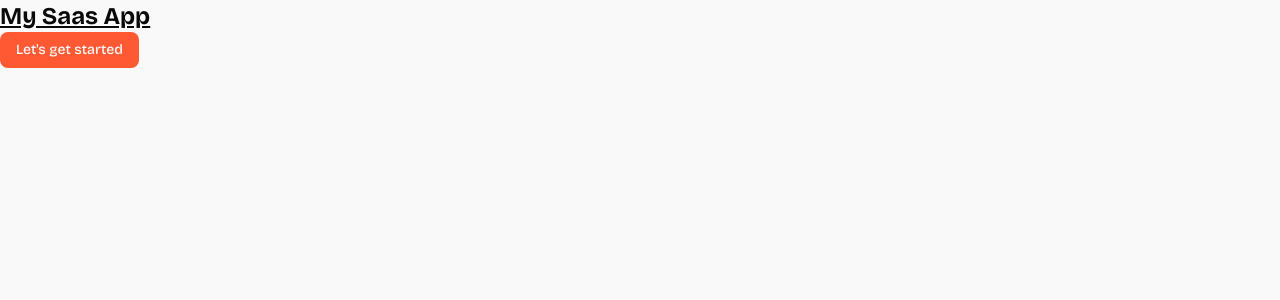
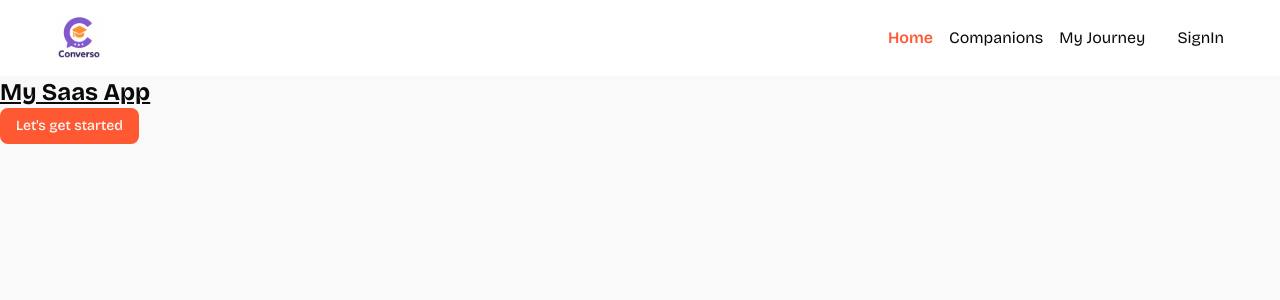
Before and after one commit to bittucse/sahayak, a Next.js app: page / in a window 1280 px wide. Shown: the top 300 px of the page. Built offline with nearby package versions, Linux system fonts and the light colour scheme.

Commit message:
implement navbar

```diff
--- a/app/layout.tsx
+++ b/app/layout.tsx
@@ -1,6 +1,7 @@
 import type { Metadata } from "next";
 import { Bricolage_Grotesque } from "next/font/google";
 import "./globals.css";
+import Navbar from "@/components/Navbar";
 
 const bricolage = Bricolage_Grotesque({
   variable: "--font-bricolage",
@@ -19,7 +20,10 @@
 }>) {
   return (
     <html lang="en">
-      <body className={`${bricolage.variable} antialiased`}>{children}</body>
+      <body className={`${bricolage.variable} antialiased`}>
+        <Navbar />
+        {children}
+        </body>
     </html>
   );
 }
--- /dev/null
+++ b/components/NavItem.tsx
@@ -0,0 +1,24 @@
+"use client";
+
+import { cn } from "@/lib/utils";
+import Link from "next/link"
+import { usePathname } from "next/navigation";
+
+const navitems=[
+    {label: 'Home', href: '/'},
+    {label: 'Companions', href: '/companions'},
+    {label: 'My Journey', href: '/my-journey'},
+
+]
+const NavItem = () => {
+    const pathname= usePathname();
+  return (
+    <nav className=" flex items-center gap-4">
+      { navitems.map(({label, href}) => (
+      <Link href={href} key={label} className={cn(pathname === href && ' text-primary font-semibold')}>{label}</Link>
+      ))}
+    </nav>
+  )
+}
+
+export default NavItem
--- /dev/null
+++ b/components/Navbar.tsx
@@ -0,0 +1,25 @@
+"use client";
+
+import Image from "next/image"
+import Link from "next/link"
+import NavItem from "./NavItem"
+
+
+const Navbar = () => {
+
+  return (
+    <div className="navbar">
+        <Link href="/">
+          <div className=" flex items-center gap-2.5 cursor-pointer">
+            <Image src="/images/logo.svg" alt="Logo" width={46} height={44}/>
+          </div>
+        </Link>
+        <div className=" flex items-center gap-8">
+            <NavItem />
+            <p>SignIn</p>
+        </div>
+    </div>
+  )
+}
+
+export default Navbar
```
